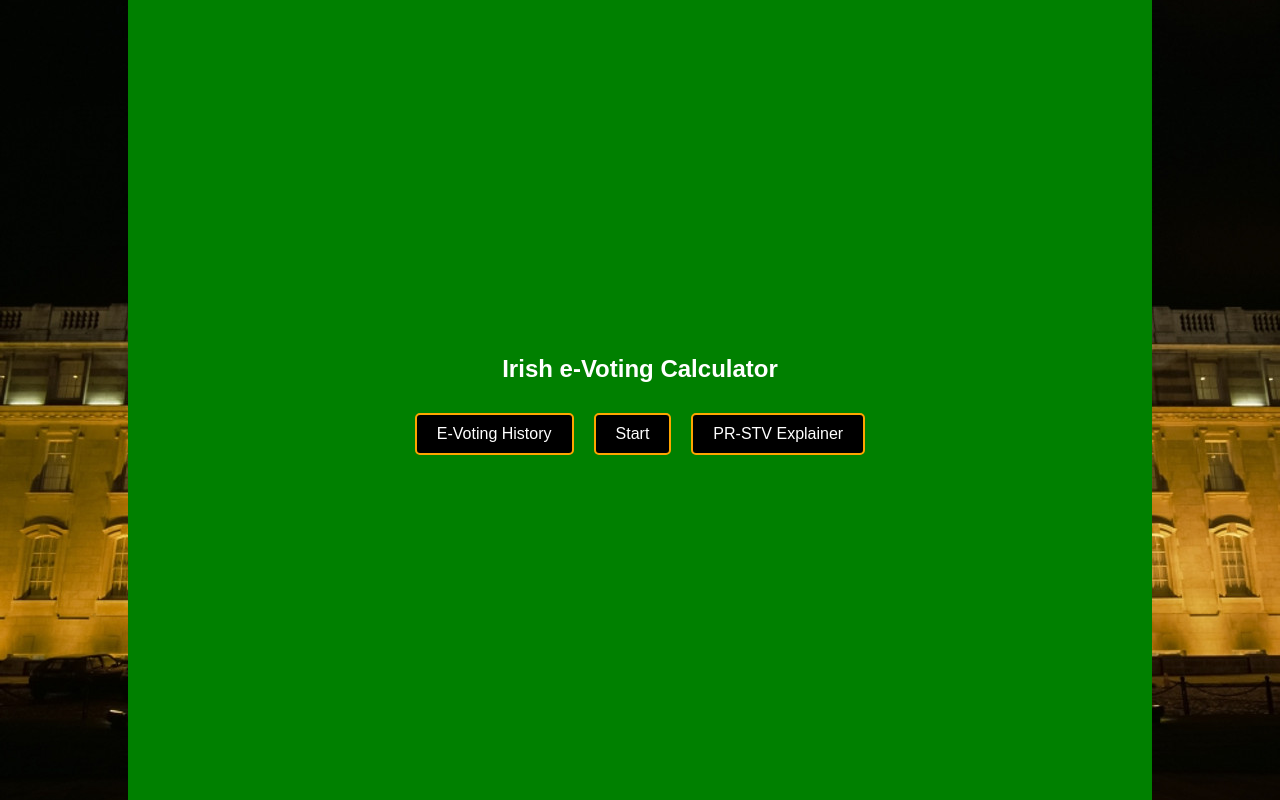
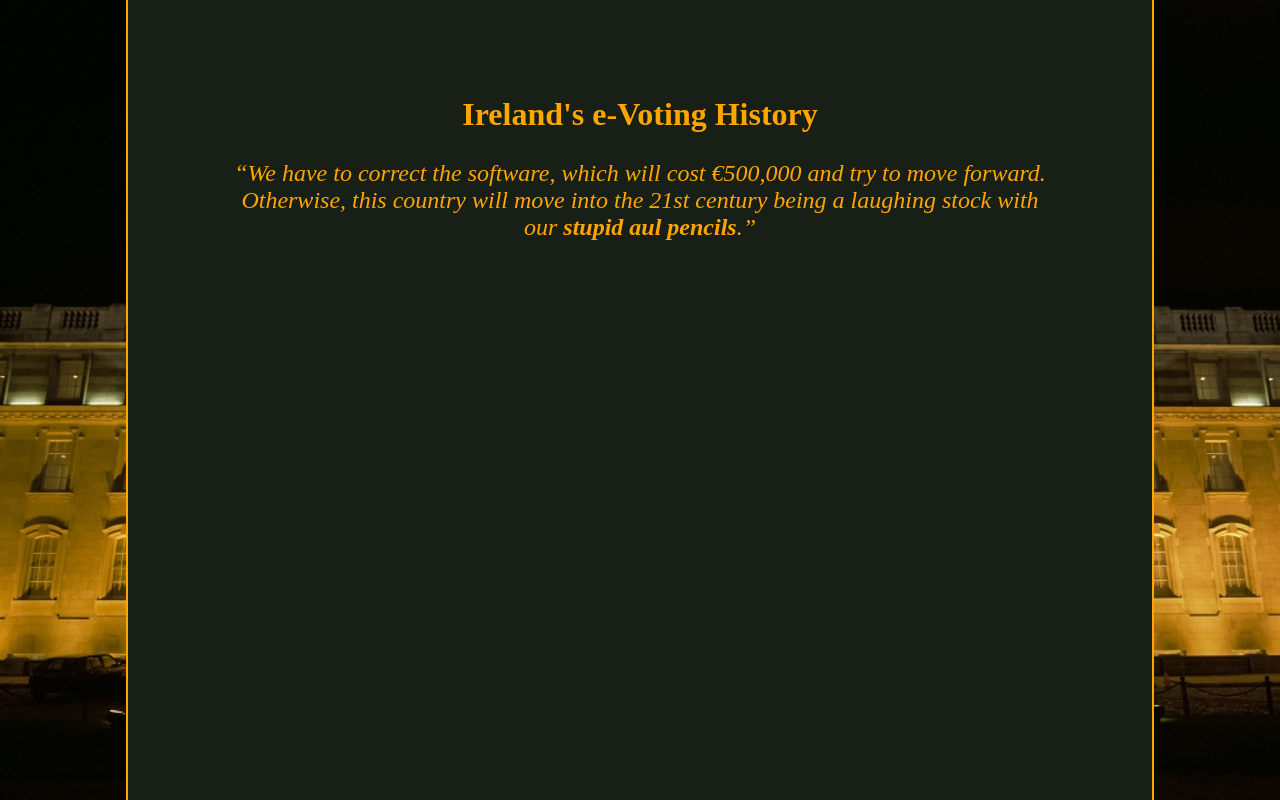
Before and after one commit to JamesSinnott1994/E-Voting-Frontend, an Angular app in the folder e-voting-angular-app/: page /history in a window 1280 px wide. Built offline with nearby package versions, Linux system fonts and the light colour scheme.

Commit message:
[ADD] Stupid aul pencils quote

```diff
--- a/e-voting-angular-app/src/app/historypage/historypage.component.css
+++ b/e-voting-angular-app/src/app/historypage/historypage.component.css
@@ -1,14 +1,30 @@
 .history-page-section{
     display: flex;
-    justify-content: center; /* Horizontally center */
-    align-items: center; /* Vertically center */
-    font-family: Arial, sans-serif; /* Optional: Apply a font */
+    font-family: 'Times New Roman', Times, serif;
     text-align: center;
     color: white;
-    background-color: green;
+    background-color: rgb(23, 31, 23);
     width: 80%;
     height: 100%;
     margin: 0 auto;
+    border-left: 2px solid orange;
+    border-right: 2px solid orange;
+    color: orange;
+}
+
+.history-page-content {
+    margin: 4em auto;
+    width: 80%;
+}
+
+.quote-segment {
+    font-size: 1.5em;
+    font-style: italic;
+}
+
+.history-page-content h1 {
+    margin-top: 1em;
+    font-size: 2em;
 }
 
 button {
--- a/e-voting-angular-app/src/app/historypage/historypage.component.html
+++ b/e-voting-angular-app/src/app/historypage/historypage.component.html
@@ -1,10 +1,14 @@
 <section class="history-page-section">
     <div class="history-page-content">
-        <h1>Irish e-Voting Calculator</h1>
-        <div>
-            <button routerLink="/history">E-Voting History</button>
-            <button>Start</button>
-            <button>PR-STV Explainer</button>
+
+        <h1>Ireland's e-Voting History</h1>
+
+        <div class="quote-segment">
+            <q>We have to correct the software, which will cost €500,000 and try to move forward.
+                Otherwise, this country will move into the 21st century being a laughing stock with our <b>stupid aul pencils</b>.</q>
         </div>
+
+
+
     </div>
 </section>
```
